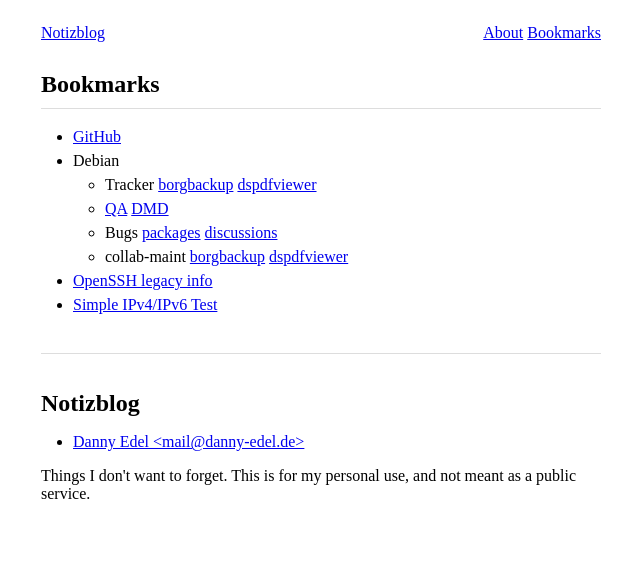
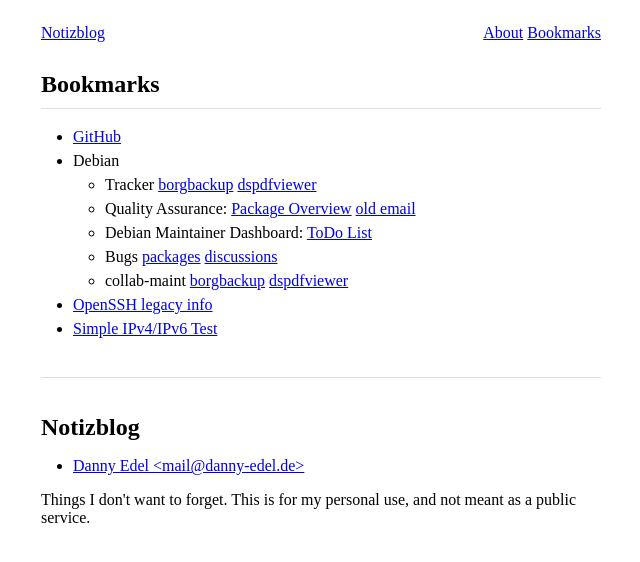
Before and after one commit to dannyedel/blog, a Jekyll site: the page built from bookmarks.md, in a window 1280 px wide. Shown: the top 562 px of the page, without its empty margins (319-959 px from the left). Built offline with Jekyll 4.4.1, drawn with Linux system fonts in a browser that asks for light colours.

Commit message:
update debian bookmarks to debian@ mail addr

```diff
--- a/bookmarks.md
+++ b/bookmarks.md
@@ -8,11 +8,13 @@ title: Bookmarks
   * Tracker
 [borgbackup](https://tracker.debian.org/pkg/borgbackup)
 [dspdfviewer](https://tracker.debian.org/pkg/dspdfviewer)
-  * [QA](https://qa.debian.org/developer.php?email=mail%40danny-edel.de)
-  [DMD](https://udd.debian.org/dmd/?email1=mail%40danny-edel.de&email2=debian%40danny-edel.de&email3=&packages=&ignpackages=&format=html#todo)
+  * Quality Assurance:
+  [Package Overview](https://qa.debian.org/developer.php?email=debian%40danny-edel.de)
+  [old email](https://qa.debian.org/developer.php?email=mail%40danny-edel.de)
+  * Debian Maintainer Dashboard: [ToDo List](https://udd.debian.org/dmd/?email1=mail%40danny-edel.de&email2=debian%40danny-edel.de&email3=&packages=&ignpackages=&format=html#todo)
   * Bugs
-[packages](https://bugs.debian.org/cgi-bin/pkgreport.cgi?which=maint&data=mail%40danny-edel.de&archive=no&raw=yes&bug-rev=yes&pend-exc=fixed&pend-exc=done)
-[discussions](https://bugs.debian.org/cgi-bin/pkgreport.cgi?bug-rev=on;exclude=pending%3Afixed;exclude=pending%3Adone;correspondent=debian%40danny-edel.de)
+  [packages](https://bugs.debian.org/cgi-bin/pkgreport.cgi?maint=mail%40danny-edel.de;maint=debian%40danny-edel.de;exclude=pending%3Afixed;exclude=pending%3Adone;bug-rev=on)
+  [discussions](https://bugs.debian.org/cgi-bin/pkgreport.cgi?correspondent=debian%40danny-edel.de;correspondent=mail%40danny-edel.de;exclude=pending%3Afixed;exclude=pending%3Adone;bug-rev=on)
   * collab-maint
 [borgbackup](https://anonscm.debian.org/cgit/collab-maint/borgbackup.git)
 [dspdfviewer](https://anonscm.debian.org/cgit/collab-maint/dspdfviewer.git)
```
